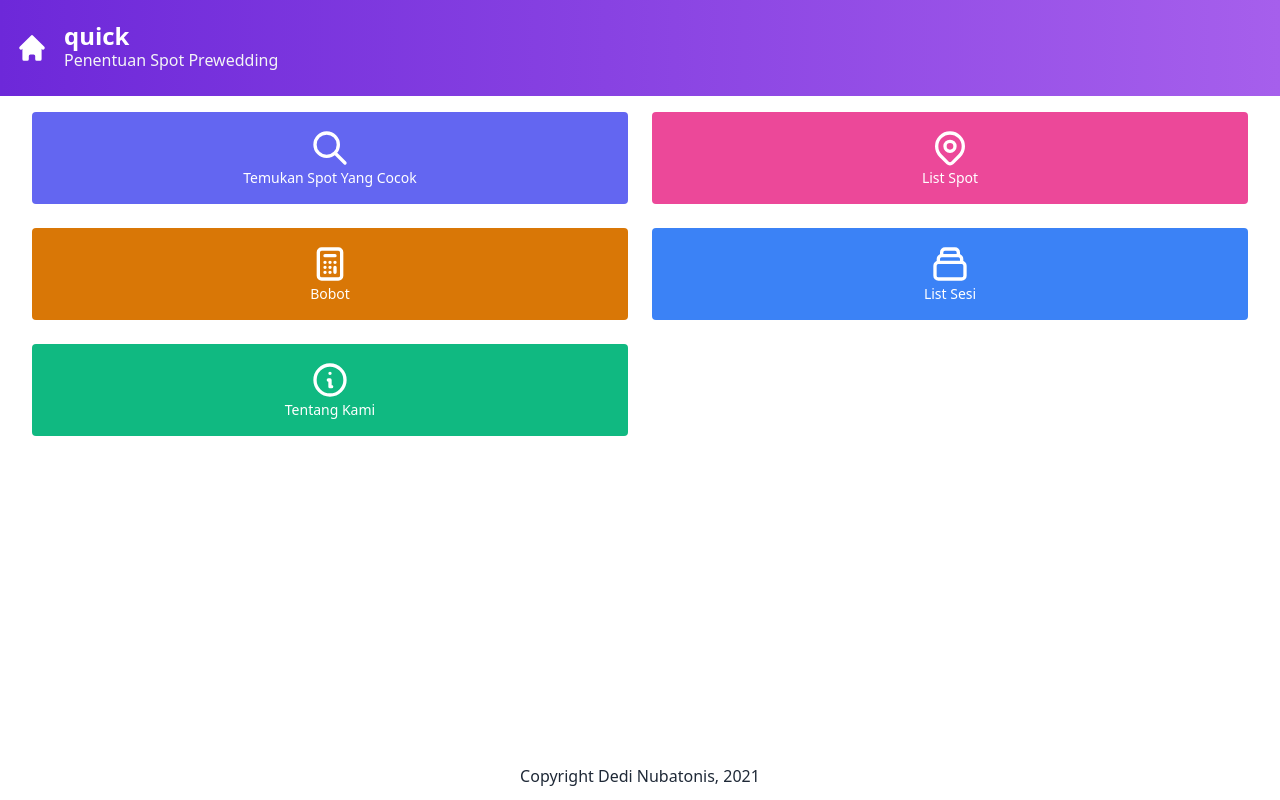
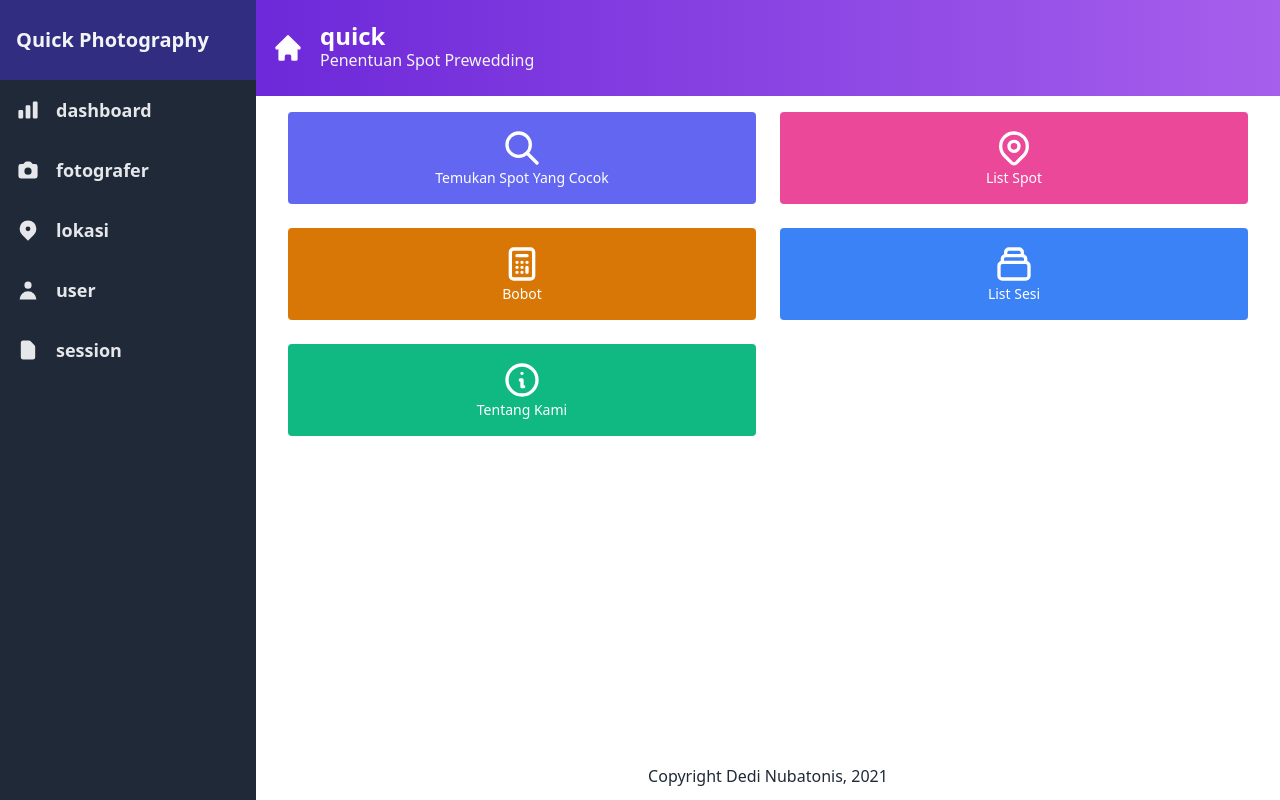
Before and after one commit to below-1/dedi-nubatonis-web, a Vue app: page /#/app in a window 1280 px wide. Built offline with nearby package versions, Linux system fonts and the light colour scheme; what @oruga-ui/oruga-next would draw is missing.

Commit message:
app layout

```diff
--- a/src/components/app/AppLayout.vue
+++ b/src/components/app/AppLayout.vue
@@ -1,6 +1,7 @@
 <script setup>
   import { HomeIcon } from '@heroicons/vue/solid'
   import QuickFooter from '@quick/components/QuickFooter.vue'
+  import Navigation from './Navigation.vue'
 </script>
 
 <style>
@@ -10,7 +11,16 @@
 </style>
 
 <template>
-  <div id="app-wrapper" class="flex flex-col min-h-screen">
+  <nav class="w-64 fixed top-0 bottom-0 left-0 bg-gray-800">
+    <router-link
+      to="/app"
+      class="block h-20 px-4 font-bold text-xl bg-indigo-900 flex items-center text-gray-100"
+    >
+      Quick Photography
+    </router-link>
+    <Navigation/>
+  </nav>
+  <div id="app-wrapper" class="flex flex-col min-h-screen ml-64">
     <nav id="app-nav" class="h-24 flex items-center px-4 text-white">
       <router-link to="/app">
         <HomeIcon class="mr-4 w-8 h-8"/>
--- /dev/null
+++ b/src/components/app/Navigation.vue
@@ -0,0 +1,32 @@
+<script setup>
+  import {
+    ChartBarIcon,
+    UserIcon,
+    DocumentIcon,
+    LocationMarkerIcon,
+    CameraIcon
+  } from '@heroicons/vue/solid'
+  const menus = [
+    { path: '/app/dashboard', label: 'Dashboard', icon: ChartBarIcon },
+    { path: '/app/fotografer', label: 'Fotografer', icon: CameraIcon },
+    { path: '/app/lokasi', label: 'Lokasi', icon: LocationMarkerIcon },
+    { path: '/app/user', label: 'User', icon: UserIcon },
+    { path: '/app/session', label: 'Session', icon: DocumentIcon }
+  ]
+</script>
+
+<template>
+  <ul>
+    <li v-for="menu in menus" :key="menu.path">
+      <router-link
+        :to="menu.path"
+        class="flex items-center justify-start py-4 px-4 text-gray-200 hover:bg-gray-600"
+      >
+        <template v-if="menu.icon">
+          <component :is="menu.icon" class="mr-4 w-6 h-6"/>
+        </template>
+        <span class="lowercase text-lg font-bold">{{ menu.label }}</span>
+      </router-link>
+    </li>
+  </ul>
+</template>
--- /dev/null
+++ b/src/components/app/fotografer/List.vue
@@ -0,0 +1,3 @@
+<template>
+
+</template>
--- a/src/components/landing/Landing.vue
+++ b/src/components/landing/Landing.vue
@@ -22,6 +22,7 @@
     background: linear-gradient(to bottom, rgba(0,0,0,0.4), rgba(0,0,0,0.4)), url(/landing.jpg);
     background-size: cover;
     background-position: 0% 100%;
+    background-attachment: fixed;
     height: 100vh;
   }
 
@@ -31,7 +32,7 @@
 </style>
 
 <template>
-  <section id="hero" class="w-screen flex flex-col text-white">
+  <section id="hero" class="flex flex-col text-white">
     <nav class="w-4/5 h-20 flex items-center mx-auto">
       <h1 class="flex-grow font-black text-2xl">quick photography</h1>
       <div class="w-3/5 flex items-center justify-between">
@@ -46,7 +47,7 @@
       <button class="btn">tentukan lokasi anda</button>
     </div>
   </section>
-  <section class="w-screen h-64">
+  <section class="h-64">
   </section>
   <!-- <div class="gradient bg-gradient-to-r from-purple-700 via-pink-600 to-red-600 text-white flex flex-col">
     <div class="h-24 container mx-auto flex items-center">
```
